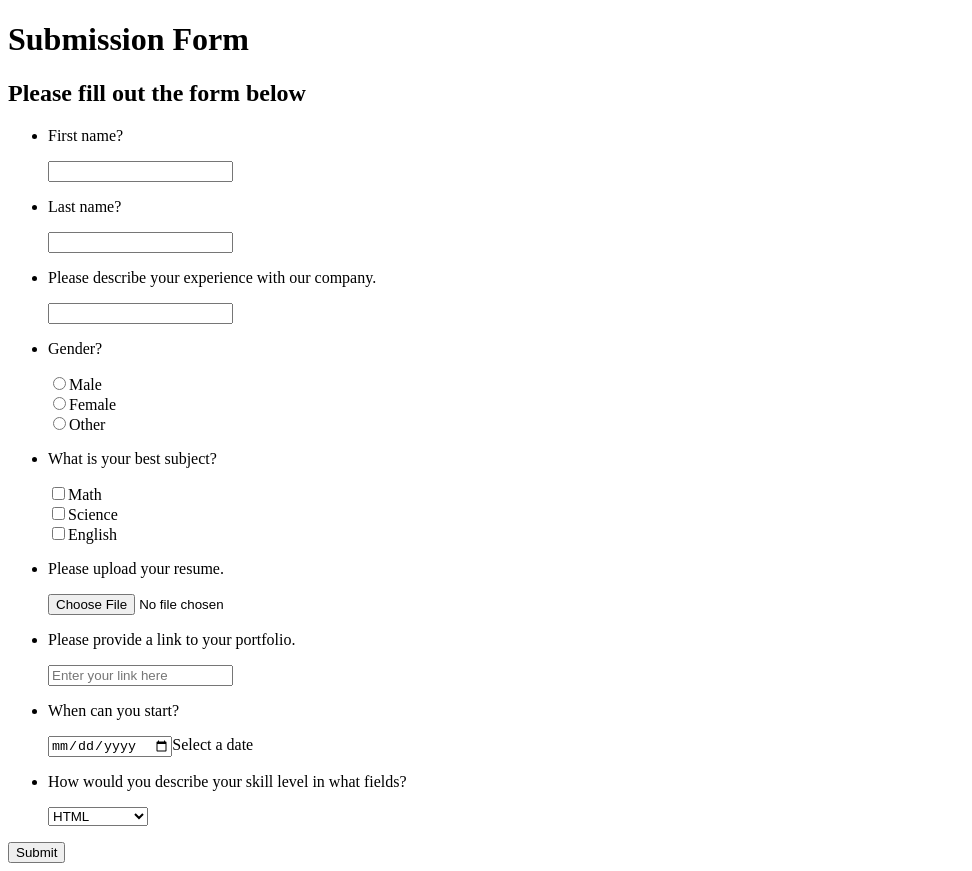
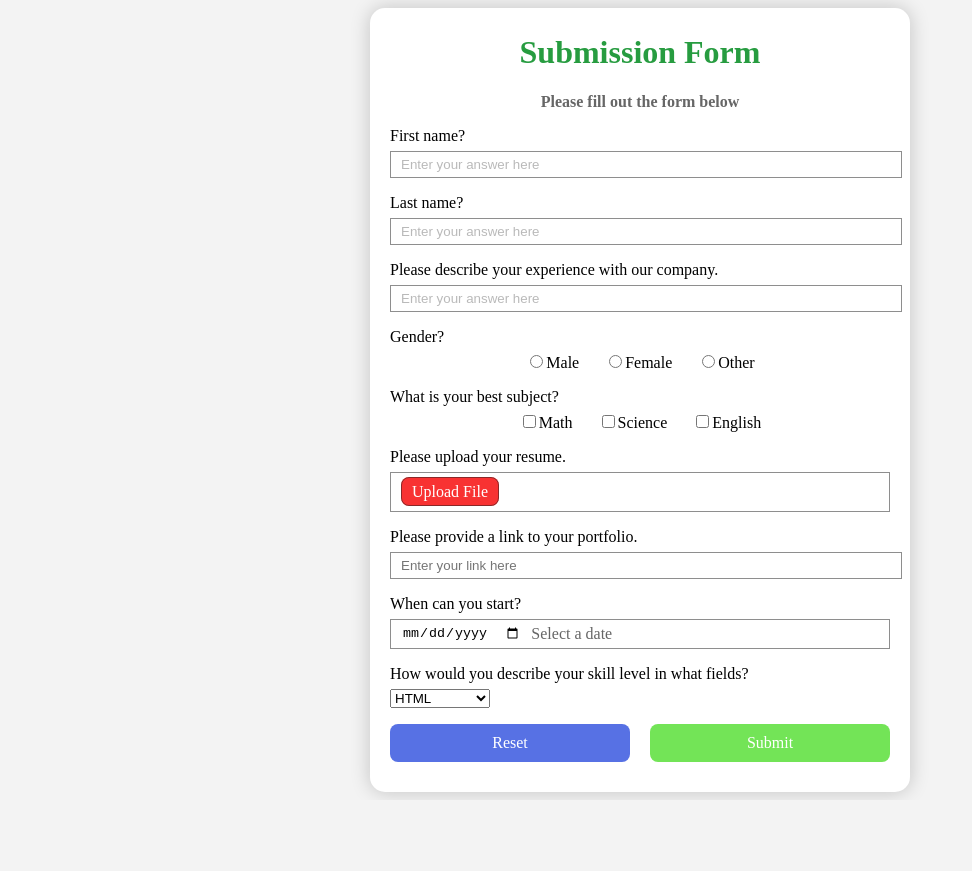
Before and after one commit to Jenq-q/Submission-Form, a React (Vite) app: page / in a window 1280 px wide. Shown: the whole page, without its empty margins (0-972 px from the left). After the commit the page ends 800 px from the top, so only its background shows below. Built offline with nearby package versions, Linux system fonts and the light colour scheme.

Commit message:
update css

```diff
--- a/src/App.css
+++ b/src/App.css
@@ -0,0 +1,118 @@
+.App {
+  background-color: #fff;
+  border-radius: 15px;
+  box-shadow: 0 0 20px rgba(0, 0, 0, 0.2);
+  padding: 5px 20px 30px 20px;
+  transition: transform 0.2s;
+  width: 500px;
+  justify-content: left;
+  margin: auto;
+}
+
+.App-header {
+  text-align: center;
+  font-size: xx-large;
+  color: rgb(39, 156, 64);
+}
+.App-subtitle {
+  text-align: center;
+  color: #666;
+  font-size: medium;
+}
+ul {
+  list-style-type: none;
+  padding: 0;
+}
+
+.App-content {
+  width: 100%;
+  margin-top: 0px;
+  padding: 0px;
+}
+.App-question {
+  font-size: large;
+  margin-bottom: 10px;
+}
+
+p {
+  margin-bottom: 6px;
+}
+.input-container input,
+.link-container input {
+  margin-bottom: 0px;
+  width: 100%;
+  border: 1px solid rgba(31, 31, 31, 0.5);
+  padding: 5px 0px 5px 10px;
+}
+.input-container input::placeholder {
+  opacity: 0.5;
+}
+.radio-container,
+.checkbox-container {
+  display: flex;
+  flex-direction: row;
+  gap: 25px;
+  justify-content: center;
+}
+.checkbox-container input:after,
+.radio-container input:after {
+  accent-color: orange;
+}
+.file-upload-container {
+  border: 1px solid rgba(31, 31, 31, 0.5);
+  padding: 10px 0px 10px 10px;
+}
+.file-upload-container input {
+  display: none;
+}
+.file-upload-container label {
+  border-radius: 8px;
+  padding: 5px 10px;
+  background-color: #f83232;
+  color: white;
+  border: 1px solid rgba(31, 31, 31, 0.5);
+}
+.date-container {
+  border: 1px solid rgba(31, 31, 31, 0.5);
+  padding: 5px 10px;
+  display: flex;
+  flex-direction: row;
+}
+.date-container input {
+  border: none;
+  outline: none;
+}
+.date-container label {
+  color: #666;
+  margin-left: 10px;
+}
+.button-section {
+  display: flex;
+  flex-direction: row;
+  gap: 20px;
+  justify-content: center;
+}
+.App-button {
+  display: none;
+}
+
+.submit-button {
+  background-color: #73e457;
+  margin: 0px 0px;
+  padding: 10px 20px;
+  color: white;
+  border-radius: 8px;
+  cursor: pointer;
+  text-align: center;
+  width: 100%;
+}
+.reset-button {
+  background-color: #5771e4;
+  margin: 0px 0px;
+  padding: 10px 20px;
+  color: white;
+  border-radius: 8px;
+  cursor: pointer;
+  text-align: center;
+  width: 100%;
+}
--- a/src/App.jsx
+++ b/src/App.jsx
@@ -10,11 +10,13 @@ import SelectionTypeQ from "./components/QuestionTypes/SelectionTypeQ";
 
 function App() {
   return (
-    <>
+    <div className="App">
       <div className="Title">
         <h1 className="App-header">Submission Form</h1>
+      </div>
+      <div className="App-content">
         <h2 className="App-subtitle">Please fill out the form below</h2>
-        <ul>
+        <ul className="App-questions">
           <li>
             <ShortAnswerTypeQ question="First name?" />
           </li>
@@ -43,13 +45,26 @@ function App() {
             <SelectionTypeQ question="How would you describe your skill level in what fields?" />
           </li>
         </ul>
-        <form>
-          <button type="submit" className="App-button">
-            Submit
-          </button>
+        <form className="button-section">
+          <div className="reset-button">
+            <button type="reset" id="reset" className="App-button">
+              Reset
+            </button>
+            <label htmlFor="reset" className="App-label">
+              Reset
+            </label>
+          </div>
+          <div className="submit-button">
+            <button type="submit" id="submit" className="App-button">
+              Submit
+            </button>
+            <label htmlFor="submit" className="App-label">
+              Submit
+            </label>
+          </div>
         </form>
       </div>
-    </>
+    </div>
   );
 }
 
--- a/src/components/QuestionTypes/CheckboxTypeQ.jsx
+++ b/src/components/QuestionTypes/CheckboxTypeQ.jsx
@@ -3,17 +3,27 @@ export default function CheckboxTypeQ(props) {
     <form>
       <div>
         <p>{props.question}</p>
-        <div>
+        <div className="checkbox-container">
           <div>
-            <input type="checkbox" id="option" value="math" name="subject" />
+            <input type="checkbox" id="math" value="math" name="subject" />
             <label htmlFor="math">Math</label>
           </div>
           <div>
-            <input type="checkbox" id="option" value="science" name="subject" />
+            <input
+              type="checkbox"
+              id="science"
+              value="science"
+              name="subject"
+            />
             <label htmlFor="science">Science</label>
           </div>
           <div>
-            <input type="checkbox" id="option" value="english" name="subject" />
+            <input
+              type="checkbox"
+              id="english"
+              value="english"
+              name="subject"
+            />
             <label htmlFor="english">English</label>
           </div>
         </div>
--- a/src/components/QuestionTypes/DateTypeQ.jsx
+++ b/src/components/QuestionTypes/DateTypeQ.jsx
@@ -3,11 +3,9 @@ export default function DateTypeQ(props) {
     <form class="date-form">
       <div>
         <p>{props.question}</p>
-        <div>
-          <div>
-            <input type="date" id="date" name="date" />
-            <label htmlFor="date">Select a date</label>
-          </div>
+        <div className="date-container">
+          <input type="date" id="date" name="date" />
+          <label htmlFor="date">Select a date</label>
         </div>
       </div>
     </form>
--- a/src/components/QuestionTypes/LinkTypeQ.jsx
+++ b/src/components/QuestionTypes/LinkTypeQ.jsx
@@ -3,7 +3,7 @@ export default function LinkTypeQ(props) {
     <form class="link-form">
       <div>
         <p>{props.question}</p>
-        <div>
+        <div className="link-container">
           <input
             type="url"
             id="link"
--- a/src/components/QuestionTypes/LongAnswerTypeQ.jsx
+++ b/src/components/QuestionTypes/LongAnswerTypeQ.jsx
@@ -1,10 +1,10 @@
 export default function LongAnswerTypeQ(props) {
   return (
-    <form class="long-answer-form">
+    <form className="long-answer-form">
       <p>{props.question}</p>
-      <p>
-        <input type="text" id="answer" />
-      </p>
+      <div className="input-container">
+        <input type="text" id="answer" placeholder="Enter your answer here" />
+      </div>
     </form>
   );
 }
--- a/src/components/QuestionTypes/RadioTypeQ.jsx
+++ b/src/components/QuestionTypes/RadioTypeQ.jsx
@@ -3,7 +3,7 @@ function RadioTypeQ(props) {
     <form>
       <div>
         <p>{props.question}</p>
-        <div>
+        <div className="radio-container">
           <div>
             <input type="radio" id="male" name="gender" value="male" />
             <label htmlFor="male">Male</label>
--- a/src/components/QuestionTypes/SelectionTypeQ.jsx
+++ b/src/components/QuestionTypes/SelectionTypeQ.jsx
@@ -3,7 +3,7 @@ export default function SelectionTypeQ(props) {
     <form>
       <div>
         <p>{props.question}</p>
-        <div>
+        <div className="select-container">
           <select type="select" id="selection" name="selection">
             <optgroup label="Beginner">
               Beginner
--- a/src/components/QuestionTypes/ShortAnswerTypeQ.jsx
+++ b/src/components/QuestionTypes/ShortAnswerTypeQ.jsx
@@ -1,10 +1,15 @@
 export default function ShortAnswerTypeQ(props) {
   return (
-    <form class="short-answer-form">
+    <form className="short-answer-form">
       <p>{props.question}</p>
-      <p>
-        <input type="text" id="answer" maxLength="30" />
-      </p>
+      <div className="input-container">
+        <input
+          type="text"
+          id="answer"
+          maxLength="30"
+          placeholder="Enter your answer here"
+        />
+      </div>
     </form>
   );
 }
--- a/src/components/QuestionTypes/UploadTypeQ.jsx
+++ b/src/components/QuestionTypes/UploadTypeQ.jsx
@@ -3,15 +3,14 @@ export default function UploadTypeQ(props) {
     <form className="upload-form">
       <div>
         <p>{props.question}</p>
-        <div>
-          <div>
+        <div className="file-upload-container">
           <input
             type="file"
             id="fileUpload"
             name="fileUpload"
             accept=".pdf, .doc, .docx, .txt"
           />
-          </div>
+          <label htmlFor="fileUpload">Upload File</label>
         </div>
       </div>
     </form>
--- a/src/index.css
+++ b/src/index.css
@@ -0,0 +1,4 @@
+body {
+  background: #f3f3f3;
+  justify-content: left;
+}
```
Lines whose indentation alone changed are shown as unchanged.
